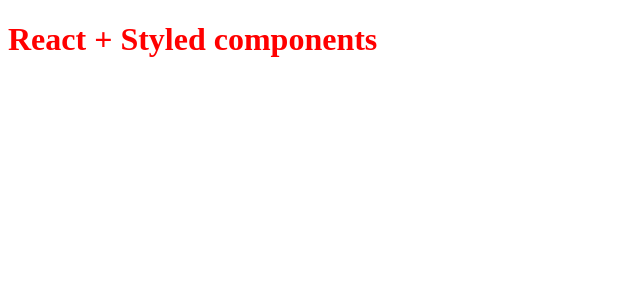
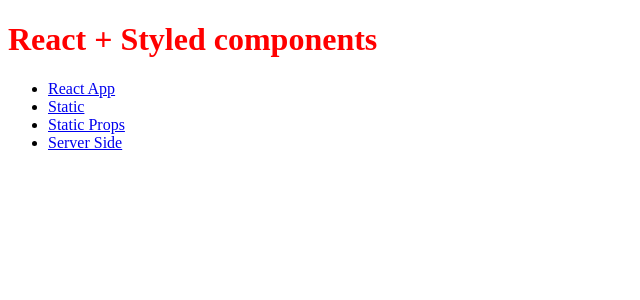
Before and after one commit to Uncle-Bens/nextjs-react-styledcomponents, a Next.js app: page / in a window 1280 px wide. Shown: the top 300 px of the page, without its empty margins (0-640 px from the left). Built offline with nearby package versions, Linux system fonts and the light colour scheme.

Commit message:
add navigation

```diff
--- a/pages/index.js
+++ b/pages/index.js
@@ -1,8 +1,32 @@
 import styled from 'styled-components';
+import Link from 'next/link'
 
 export default () => (
   <div>
     <Title>React + Styled components</Title>
+
+    <ul>
+      <li>
+        <Link href="/fetch/page">
+          <a>React App</a>
+        </Link>
+      </li>
+      <li>
+        <Link href="/static/page">
+          <a>Static</a>
+        </Link>
+      </li>
+      <li>
+        <Link href="/static-props/page">
+          <a>Static Props</a>
+        </Link>
+      </li>
+      <li>
+        <Link href="/server-side/page">
+          <a>Server Side</a>
+        </Link>
+      </li>
+    </ul>
   </div>
 );
 
--- a/pages/server-side/page.jsx
+++ b/pages/server-side/page.jsx
@@ -17,7 +17,7 @@
       <header>
         <h1>List of users</h1>
       </header>
-      <h3>Server-side Rendering, the page HTML is generated on each request.</h3>
+      <h3>Server-side Rendering, the page is generated on each request.</h3>
       {error && <div>There was an error.</div>}
       {!error && users && (
         <table>
```
